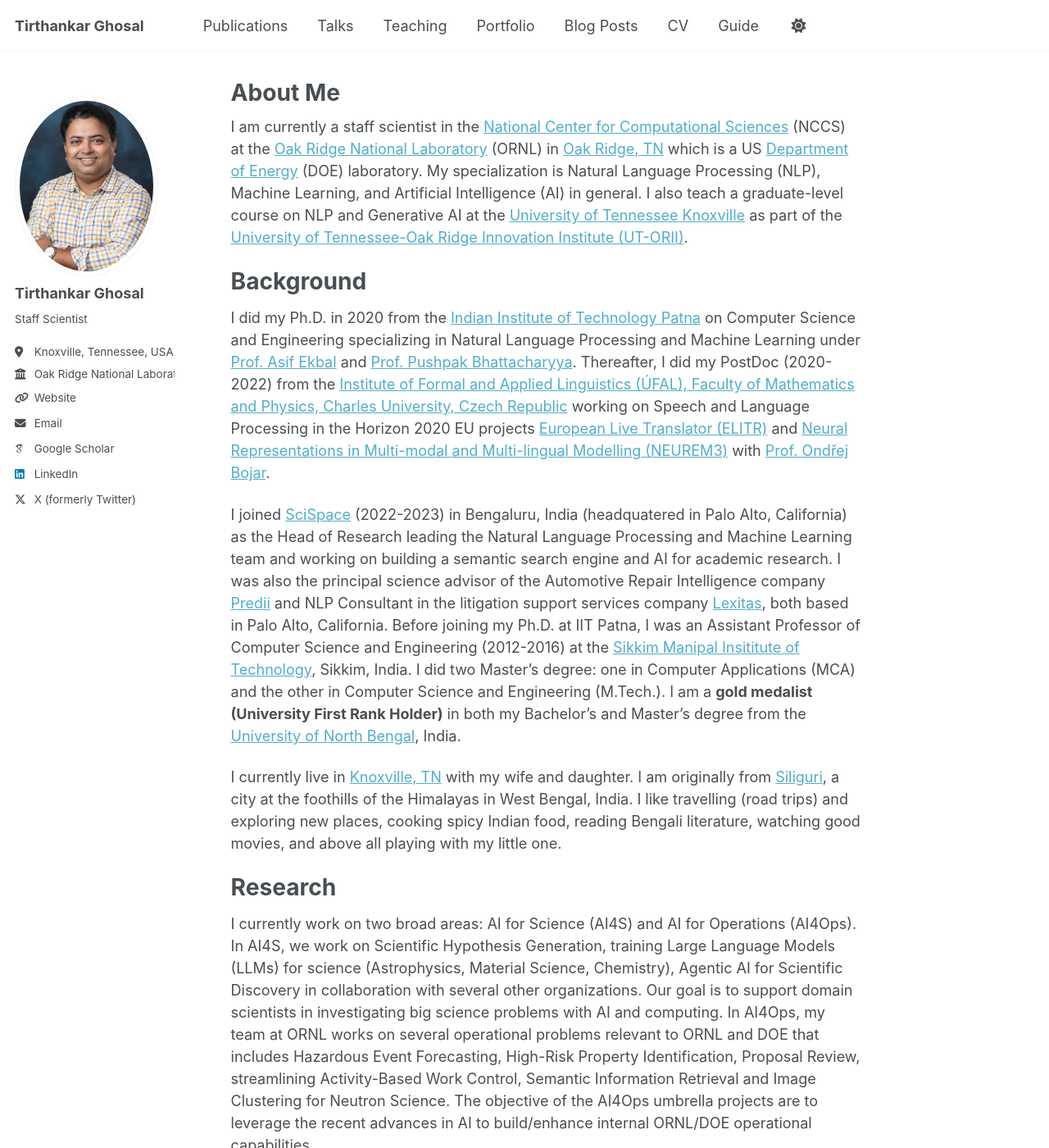
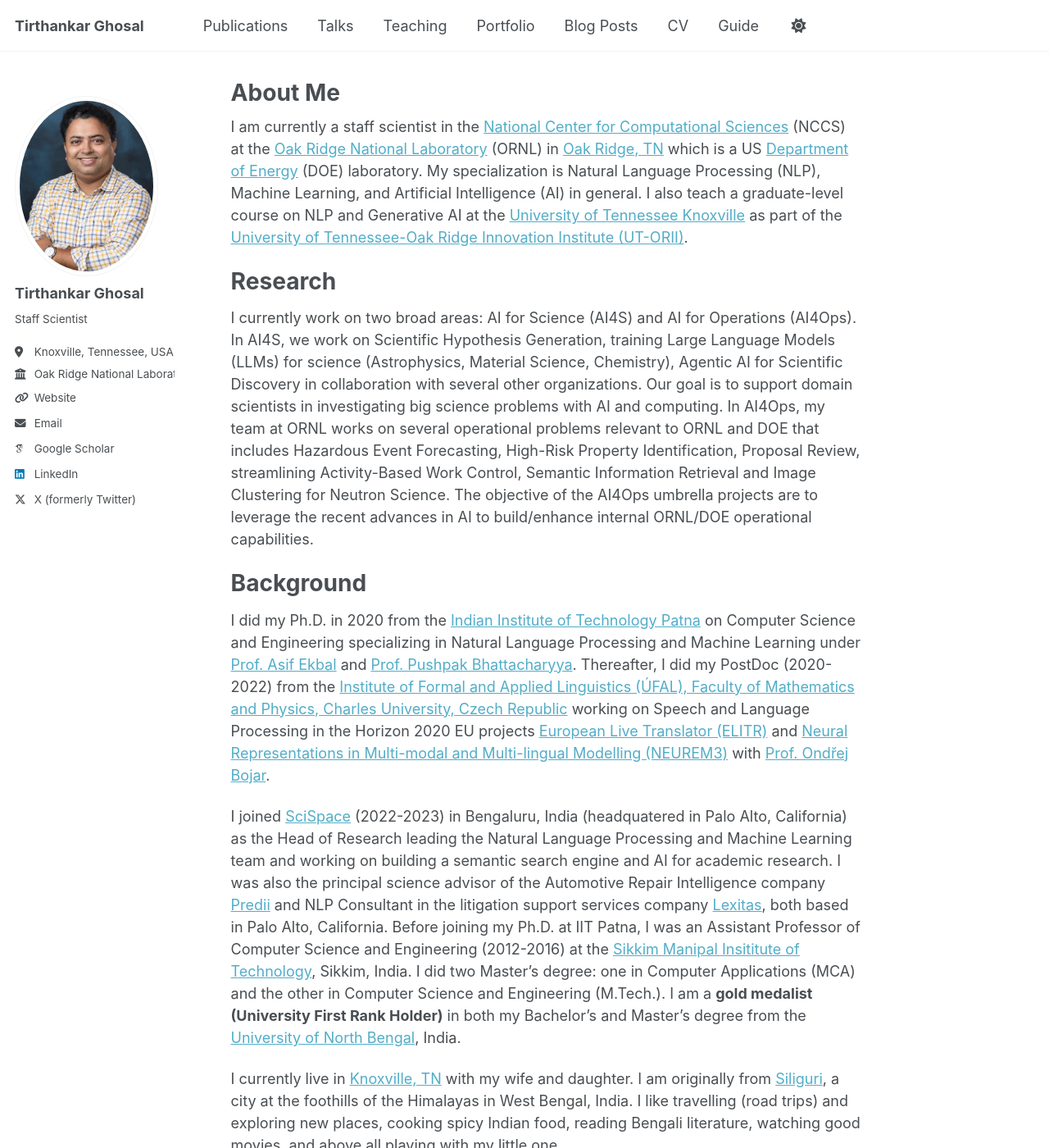
Before and after one commit to Tirthankar-Ghosal/Tirthankar-Ghosal.github.io, a Jekyll site: the page built from _pages/about.md, in a window 1280 px wide and 1400 px high. Shown: the whole window at 82% size. Built offline with Jekyll 4.4.1, drawn with Linux system fonts in a browser that asks for light colours; some web fonts are replaced; part of the change alters nothing that is shown; some of the changed text lies outside the part shown.

Commit message:
Update about.md

```diff
--- a/_pages/about.md
+++ b/_pages/about.md
@@ -9,6 +9,11 @@ redirect_from:
 
 I am currently a staff scientist in the [National Center for Computational Sciences](https://www.ornl.gov/division/nccs) (NCCS) at the [Oak Ridge National Laboratory](https://www.ornl.gov) (ORNL) in [Oak Ridge, TN](https://www.oakridgetn.gov) which is a US [Department of Energy](https://www.energy.gov) (DOE) laboratory. My specialization is Natural Language Processing (NLP), Machine Learning, and Artificial Intelligence (AI) in general. I also teach a graduate-level course on NLP and Generative AI at the [University of Tennessee Knoxville](https://bredesencenter.utk.edu/faculty/tirthankar-ghosal/) as part of the [University of Tennessee-Oak Ridge Innovation Institute (UT-ORII)](https://utorii.com).
 
+Research
+======
+
+I currently work on two broad areas: AI for Science (AI4S) and AI for Operations (AI4Ops). In AI4S, we work on Scientific Hypothesis Generation, training Large Language Models (LLMs) for science (Astrophysics, Material Science, Chemistry), Agentic AI for Scientific Discovery in collaboration with several other organizations. Our goal is to support domain scientists in investigating big science problems with AI and computing. In AI4Ops, my team at ORNL works on several operational problems relevant to ORNL and DOE that includes Hazardous Event Forecasting, High-Risk Property Identification, Proposal Review, streamlining Activity-Based Work Control, Semantic Information Retrieval and Image Clustering for Neutron Science. The objective of the AI4Ops umbrella projects are to leverage the recent advances in AI to build/enhance internal ORNL/DOE operational capabilities.
+
 Background
 ======
 
@@ -17,8 +22,3 @@ I did my Ph.D. in 2020 from the [Indian Institute of Technology Patna](https://w
 I joined [SciSpace](https://scispace.com) (2022-2023) in Bengaluru, India (headquatered in Palo Alto, California) as the Head of Research leading the Natural Language Processing and Machine Learning team and working on building a semantic search engine and AI for academic research. I was also the principal science advisor of the Automotive Repair Intelligence company [Predii](https://www.predii.com) and NLP Consultant in the litigation support services company [Lexitas](https://www.lexitaslegal.com), both based in Palo Alto, California. Before joining my Ph.D. at IIT Patna, I was an Assistant Professor of Computer Science and Engineering (2012-2016) at the [Sikkim Manipal Insititute of Technology](https://smu.edu.in/smit/), Sikkim, India. I did two Master's degree: one in Computer Applications (MCA) and the other in Computer Science and Engineering (M.Tech.). I am a **gold medalist (University First Rank Holder)** in both my Bachelor's and Master's degree from the [University of North Bengal](https://nbu.ac.in), India.
 
 I currently live in [Knoxville, TN](https://en.wikipedia.org/wiki/Knoxville,_Tennessee) with my wife and daughter. I am originally from [Siliguri](https://en.wikipedia.org/wiki/Siliguri), a city at the foothills of the Himalayas in West Bengal, India. I like travelling (road trips) and exploring new places, cooking spicy Indian food, reading Bengali literature, watching good movies, and above all playing with my little one.
-
-Research
-======
-
-I currently work on two broad areas: AI for Science (AI4S) and AI for Operations (AI4Ops). In AI4S, we work on Scientific Hypothesis Generation, training Large Language Models (LLMs) for science (Astrophysics, Material Science, Chemistry), Agentic AI for Scientific Discovery in collaboration with several other organizations. Our goal is to support domain scientists in investigating big science problems with AI and computing. In AI4Ops, my team at ORNL works on several operational problems relevant to ORNL and DOE that includes Hazardous Event Forecasting, High-Risk Property Identification, Proposal Review, streamlining Activity-Based Work Control, Semantic Information Retrieval and Image Clustering for Neutron Science. The objective of the AI4Ops umbrella projects are to leverage the recent advances in AI to build/enhance internal ORNL/DOE operational capabilities.
```
